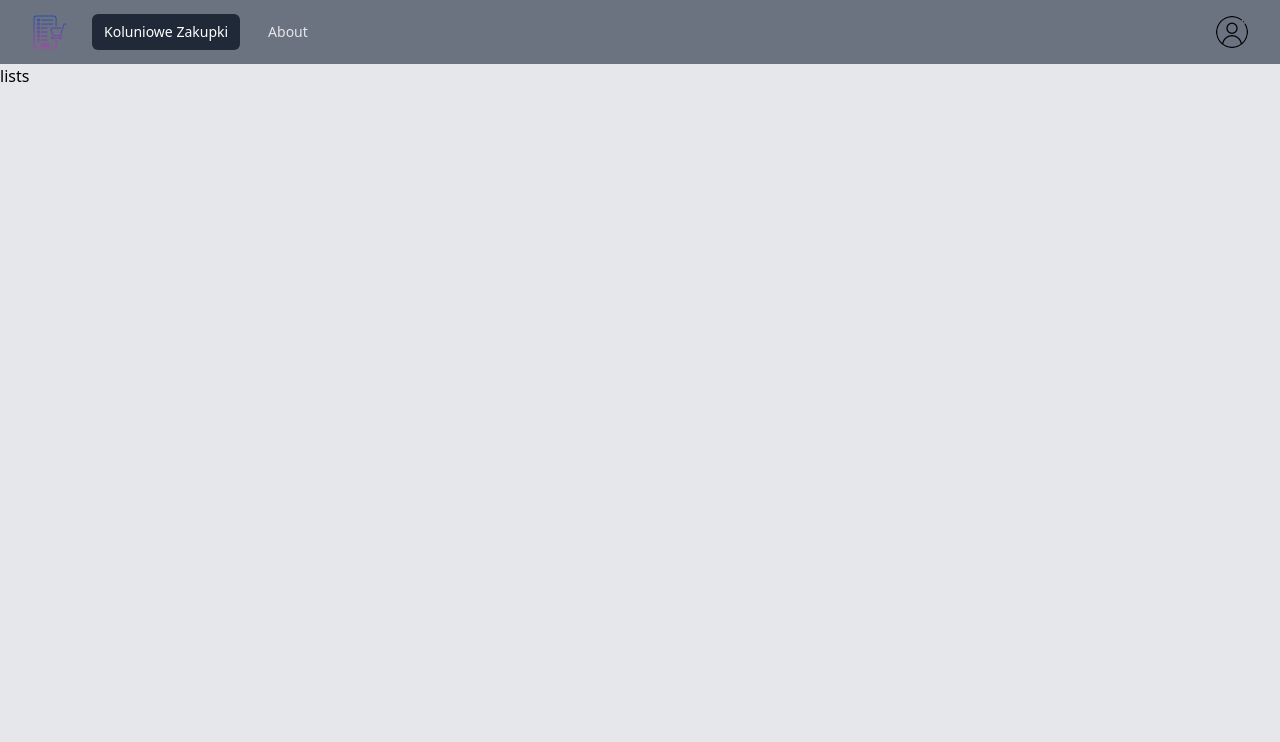
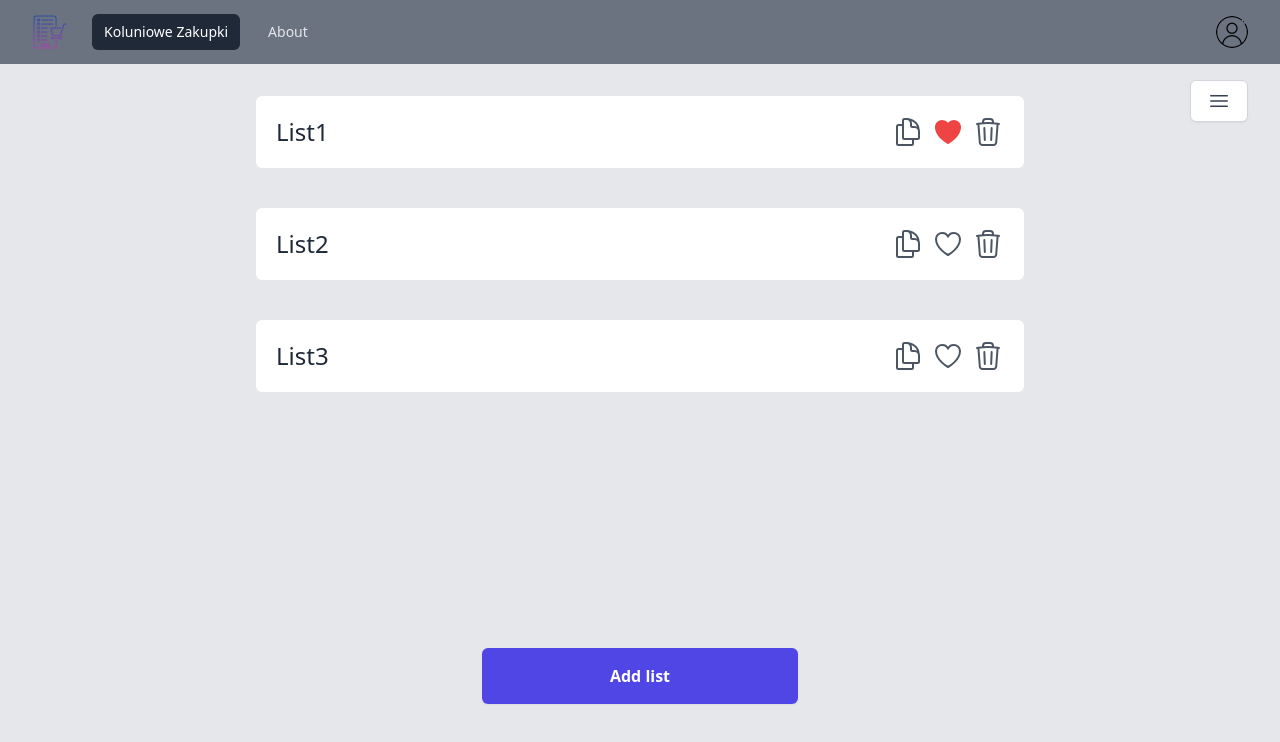
Before and after one commit to sslota/koluniowe-zakupki, a React (Create React App) app in the folder frontend/: page / in a window 1280 px wide. Shown: the top 742 px of the page. Built offline with nearby package versions, Linux system fonts and the light colour scheme.

Commit message:
shopping lists view and sidebar

```diff
--- a/frontend/src/App.js
+++ b/frontend/src/App.js
@@ -1,6 +1,6 @@
 import "./App.css";
 import { Routes, Route } from "react-router-dom";
-import Lists from "./components/Lists";
+import Lists from "./components/lists/Lists";
 import SpecificList from "./components/SpecificList";
 import SignIn from "./components/authentications/SignIn";
 import SignUp from "./components/authentications/SignUp";
--- /dev/null
+++ b/frontend/src/components/DropdownMenu.js
@@ -0,0 +1,110 @@
+import { Fragment, useState } from "react";
+import { Menu, Transition } from "@headlessui/react";
+import { Bars3Icon, XMarkIcon } from "@heroicons/react/24/outline";
+
+function classNames(...classes) {
+  return classes.filter(Boolean).join(" ");
+}
+
+function DropdownMenu() {
+  const [open, setOpen] = useState(false);
+
+  return (
+    <Menu as="div" className="relative inline-block text-left">
+      <div>
+        <Menu.Button
+          className="inline-flex justify-center w-full px-4 py-2 text-sm font-medium text-gray-700 bg-white border border-gray-300 rounded-md shadow-sm hover:bg-gray-50 focus:outline-none focus:ring-2 focus:ring-offset-2 focus:ring-offset-gray-100 focus:ring-indigo-500"
+          onClick={() => setOpen(!open)}
+        >
+          {open ? (
+            <XMarkIcon className="block h-6 w-6" aria-hidden="true" />
+          ) : (
+            <Bars3Icon className="block h-6 w-6" aria-hidden="true" />
+          )}
+        </Menu.Button>
+      </div>
+
+      <Transition
+        as={Fragment}
+        enter="transition ease-out duration-100"
+        enterFrom="transform opacity-0 scale-95"
+        enterTo="transform opacity-100 scale-100"
+        leave="transition ease-in duration-75"
+        leaveFrom="transform opacity-100 scale-100"
+        leaveTo="transform opacity-0 scale-95"
+      >
+        <Menu.Items className="absolute right-0 w-56 mt-2 origin-top-right bg-white rounded-md shadow-lg ring-1 ring-black ring-opacity-5 focus:outline-none">
+          <div className="py-1">
+            <Menu.Item>
+              {({ active }) => (
+                <a
+                  href="/"
+                  className={classNames(
+                    active ? "bg-gray-100 text-gray-900" : "text-gray-700",
+                    "block px-4 py-2 text-sm"
+                  )}
+                >
+                  Lists
+                </a>
+              )}
+            </Menu.Item>
+            <Menu.Item>
+              {({ active }) => (
+                <a
+                  href="/friend"
+                  className={classNames(
+                    active ? "bg-gray-100 text-gray-900" : "text-gray-700",
+                    "block px-4 py-2 text-sm"
+                  )}
+                >
+                  Friends
+                </a>
+              )}
+            </Menu.Item>
+            <Menu.Item>
+              {({ active }) => (
+                <a
+                  href="/product"
+                  className={classNames(
+                    active ? "bg-gray-100 text-gray-900" : "text-gray-700",
+                    "block px-4 py-2 text-sm"
+                  )}
+                >
+                  Products
+                </a>
+              )}
+            </Menu.Item>
+            <Menu.Item>
+              {({ active }) => (
+                <a
+                  href="/shop"
+                  className={classNames(
+                    active ? "bg-gray-100 text-gray-900" : "text-gray-700",
+                    "block px-4 py-2 text-sm"
+                  )}
+                >
+                  Shops
+                </a>
+              )}
+            </Menu.Item>
+            <Menu.Item>
+              {({ active }) => (
+                <a
+                  href="/tag"
+                  className={classNames(
+                    active ? "bg-gray-100 text-gray-900" : "text-gray-700",
+                    "block px-4 py-2 text-sm"
+                  )}
+                >
+                  Tags
+                </a>
+              )}
+            </Menu.Item>
+          </div>
+        </Menu.Items>
+      </Transition>
+    </Menu>
+  );
+}
+
+export default DropdownMenu;
--- a/frontend/src/components/Lists.js
+++ /dev/null
@@ -1,11 +0,0 @@
-// import './App.css';
-
-function Lists() {
-    return (
-        <div>
-            lists
-        </div>
-    );
-}
-
-export default Lists;
--- /dev/null
+++ b/frontend/src/components/lists/Lists.js
@@ -0,0 +1,67 @@
+import React from "react";
+import DropdownMenu from "../DropdownMenu";
+import {
+  DocumentDuplicateIcon,
+  TrashIcon,
+  HeartIcon as HeartOutlineIcon,
+} from "@heroicons/react/24/outline";
+import { HeartIcon as HeartSolidIcon } from "@heroicons/react/24/solid";
+import { Link } from "react-router-dom";
+
+function Lists() {
+  const listsData = [
+    { id: 1, name: "List1", state: true },
+    { id: 2, name: "List2", state: false },
+    { id: 3, name: "List3", state: false },
+  ];
+
+  return (
+    <div className="flex items-center justify-center mx-auto max-w-full py-8 px-2 sm:px-6 lg:px-8">
+      <div className="grid gap-10 w-3/4 max-w-screen-md">
+        {listsData.map((list) => (
+          <div
+            key={list.id}
+            className="bg-white p-5 rounded-md flex items-center justify-between space-x-10"
+          >
+            <Link to={`/list/${list.name}`} className="text-gray-800 text-2xl">
+              {list.name}
+            </Link>
+            <div className="flex items-center space-x-2">
+              <DocumentDuplicateIcon
+                className="text-gray-600 h-8 w-8 cursor-pointer"
+                title="Duplicate"
+              />
+              {list.state ? (
+                <HeartSolidIcon
+                  className="text-red-500 h-8 w-8 cursor-pointer"
+                  title="Dodaj do ulubionych"
+                />
+              ) : (
+                <HeartOutlineIcon
+                  className="text-gray-600 h-8 w-8 cursor-pointer"
+                  title="Dodaj do ulubionych"
+                />
+              )}
+              <TrashIcon
+                className="text-gray-600 h-8 w-8 cursor-pointer"
+                title="Delete"
+              />
+            </div>
+          </div>
+        ))}
+      </div>
+
+      <Link className="absolute bottom-24" to="/list-add">
+        <button className="rounded-md bg-indigo-600 px-32 py-4 font-semibold leading-6 text-white shadow-sm hover:bg-indigo-500 focus-visible:outline focus-visible:outline-2 focus-visible:outline-offset-2 focus-visible:outline-indigo-600">
+          Add list
+        </button>
+      </Link>
+
+      <div className="absolute top-16 right-0 py-4 px-2 sm:px-6 lg:px-8">
+        <DropdownMenu />
+      </div>
+    </div>
+  );
+}
+
+export default Lists;
```
